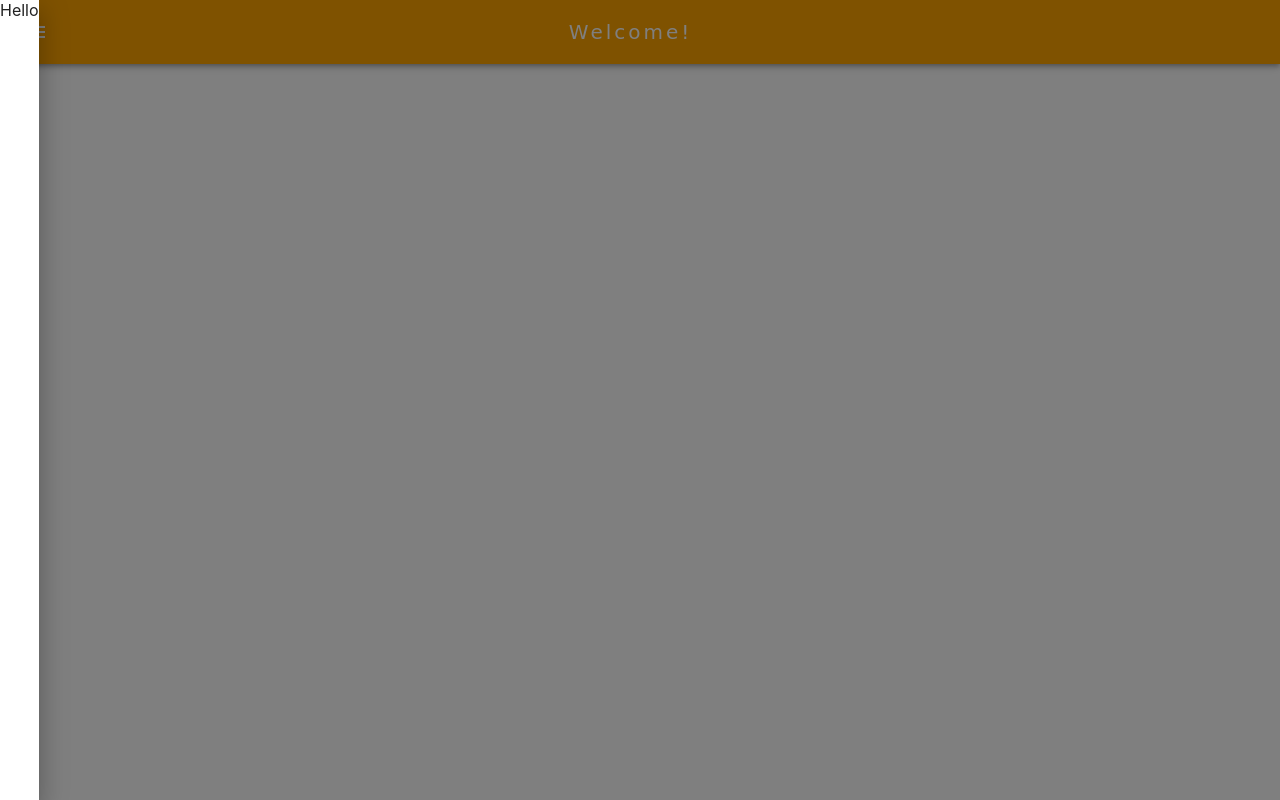
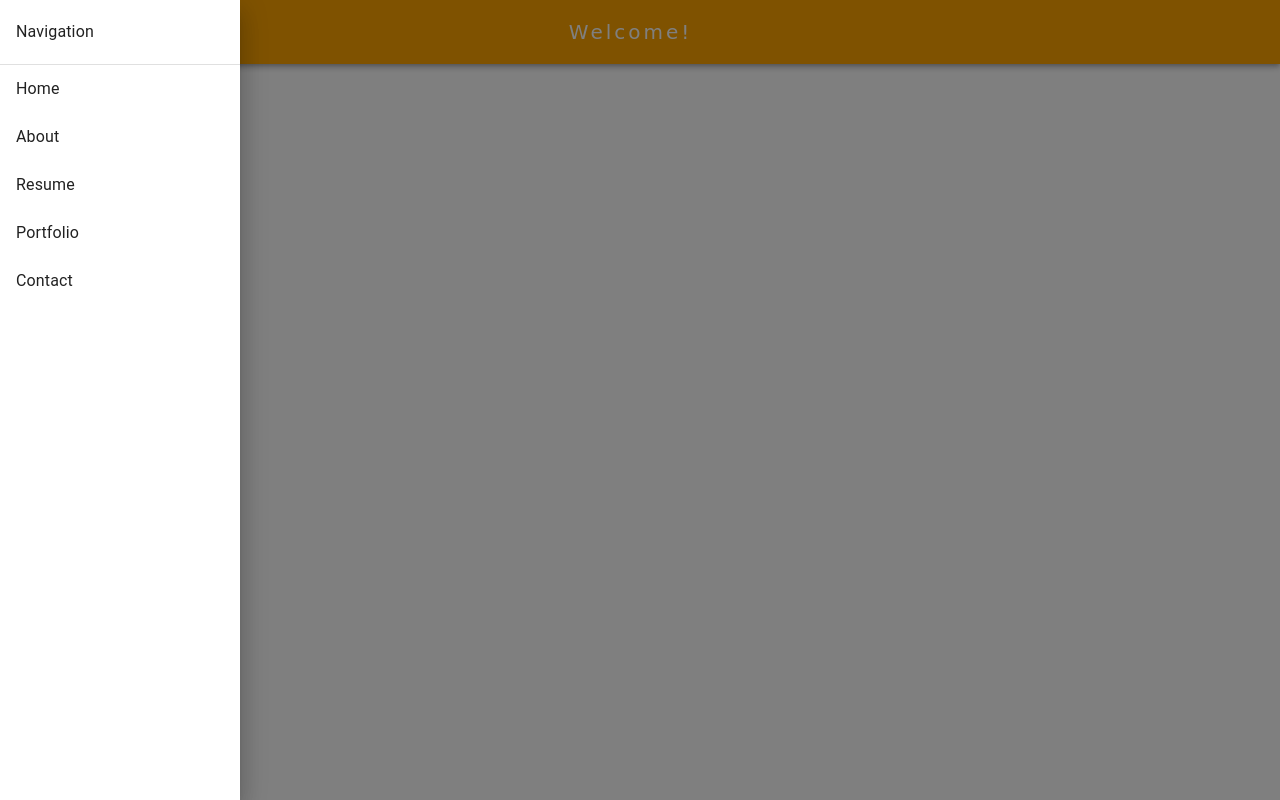
Before and after one commit to ChawinTan/portfolio, a React (Create React App) app: page / in a window 1280 px wide. Both pictures are taken after a click on the button "menu". Built offline with nearby package versions, Linux system fonts and the light colour scheme.

Commit message:
add drawer list

```diff
--- a/src/Components/Drawer.js
+++ b/src/Components/Drawer.js
@@ -1,15 +1,42 @@
 import React from 'react';
+import { Link } from "react-router-dom";
 import Drawer from '@material-ui/core/Drawer';
+import Divider from '@material-ui/core/Divider';
+import List from '@material-ui/core/List';
+import ListItem from '@material-ui/core/ListItem';
+import ListItemIcon from '@material-ui/core/ListItemIcon';
+import ListItemText from '@material-ui/core/ListItemText';
+import { makeStyles } from '@material-ui/core/styles';
 
+const useStyles = makeStyles(theme => ({
+    list: {
+        minWidth: 240
+    }
+}));
 
 function AppDrawer(props) {
+    const classes = useStyles();
     const { open, onClose } = props;
+    const navigationItems = ['Home', 'About', 'Resume', 'Portfolio', 'Contact'];
     return (
-        <Drawer
-            open={open}
-            onClose={onClose} >
-            Hello
-        </Drawer>
+        <div>
+            <Drawer
+                open={open}
+                onClose={onClose} >
+                <List className={classes.list}>
+                    <ListItem key={'navigation'}>
+                        <ListItemText primary="Navigation"  />
+                    </ListItem>
+                </List>
+                <Divider />
+
+                {
+                    navigationItems.map((item, index) => {
+                        return <ListItem  key={index} ><ListItemText primary={item}/></ListItem>
+                    })
+                }
+            </Drawer>
+        </div>
     );
 }
 
```
